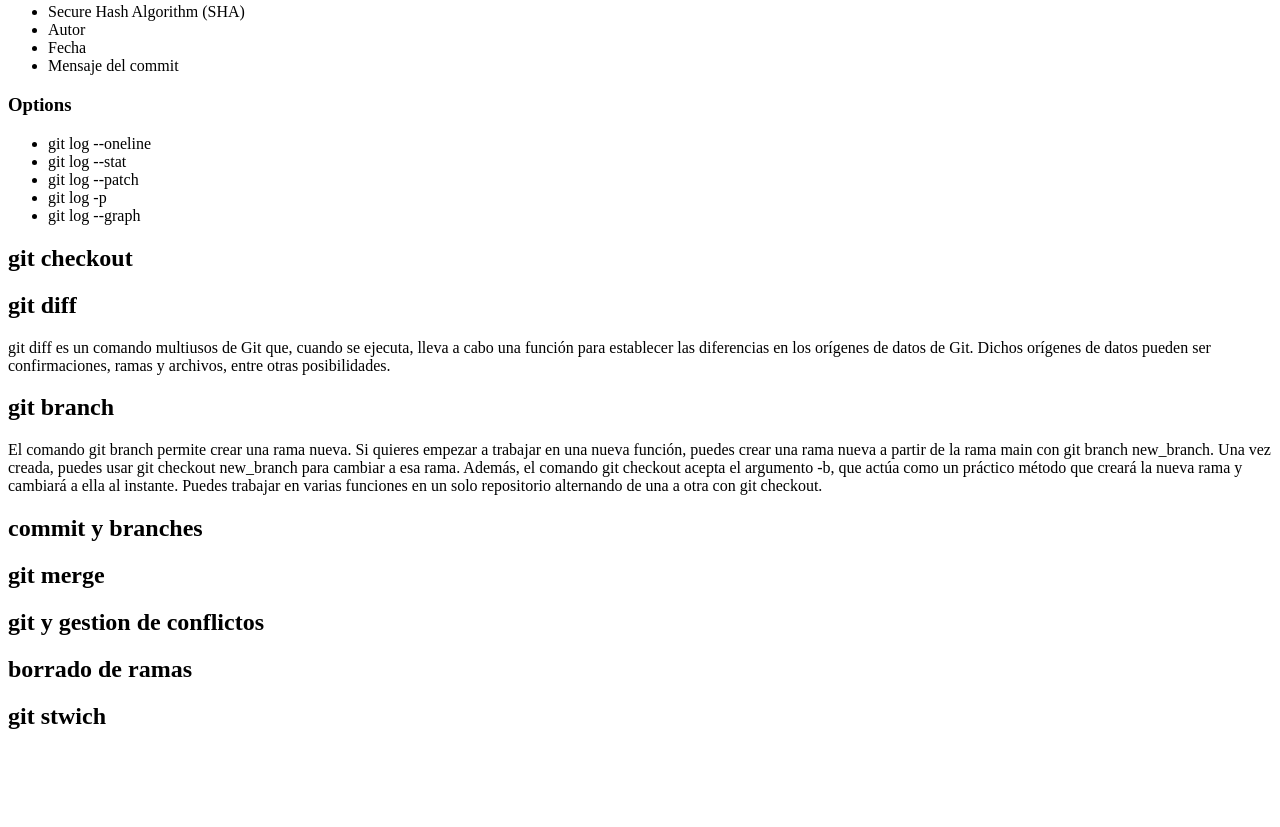
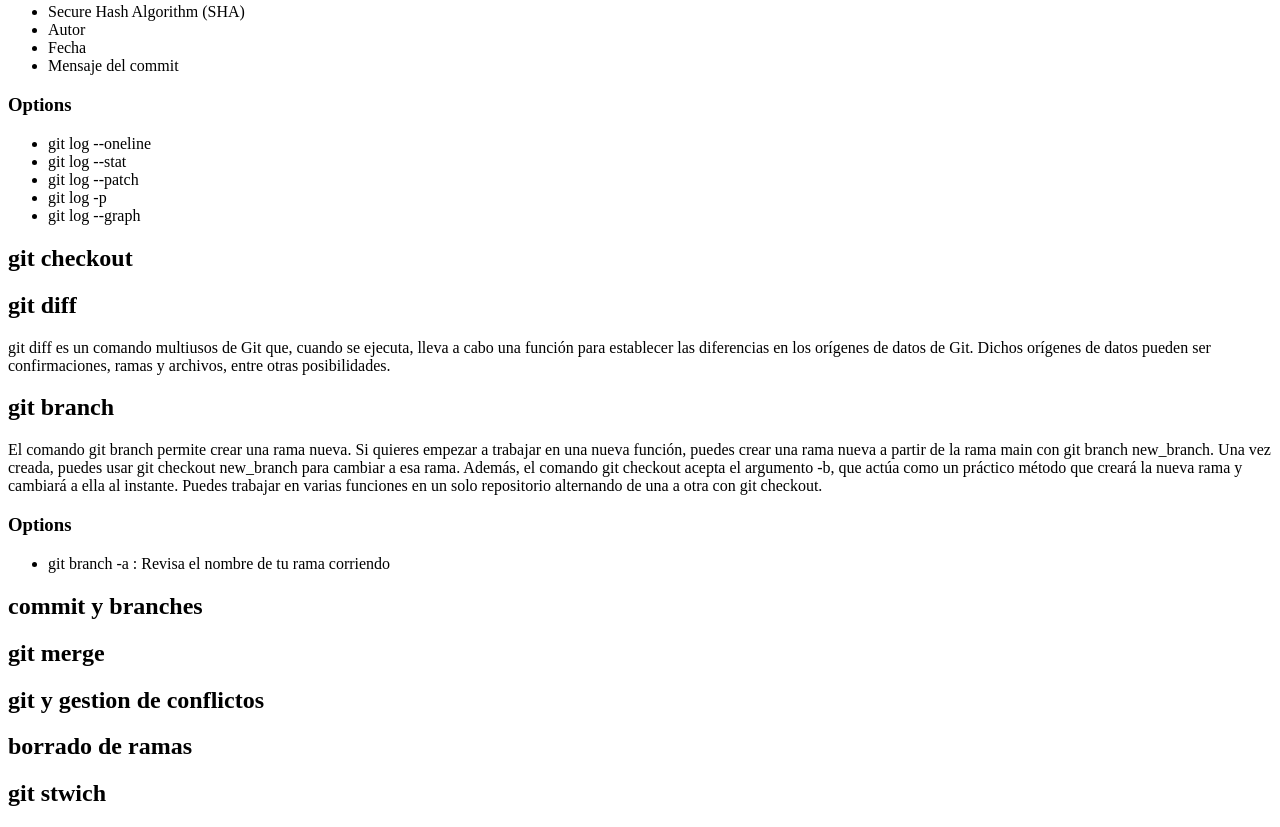
Before and after one commit to AlexMonz/Git_summary, a plain HTML site: page index.html in a window 1280 px wide. Shown: the part 994-1821 px from the top of the page. Before the commit the page ends 1744 px from the top, so only its background shows below. Drawn offline with Linux system fonts and the light colour scheme.

Commit message:
index.html modificado

```diff
--- a/index.html
+++ b/index.html
@@ -104,7 +104,12 @@
       cambiar a esa rama. Además, el comando git checkout acepta el argumento -b, que actúa como un
       práctico método que creará la nueva rama y cambiará a ella al instante. Puedes trabajar en varias
       funciones en un solo repositorio alternando de una a otra con git checkout.
+      <h3>Options</h3>
+      <ul>
+        <li>git branch -a : Revisa el nombre de tu rama corriendo</li>
+      </ul>
     </p>
+
     <h2>commit y branches</h2>
     <p>
     <h2>git merge</h2>
```
